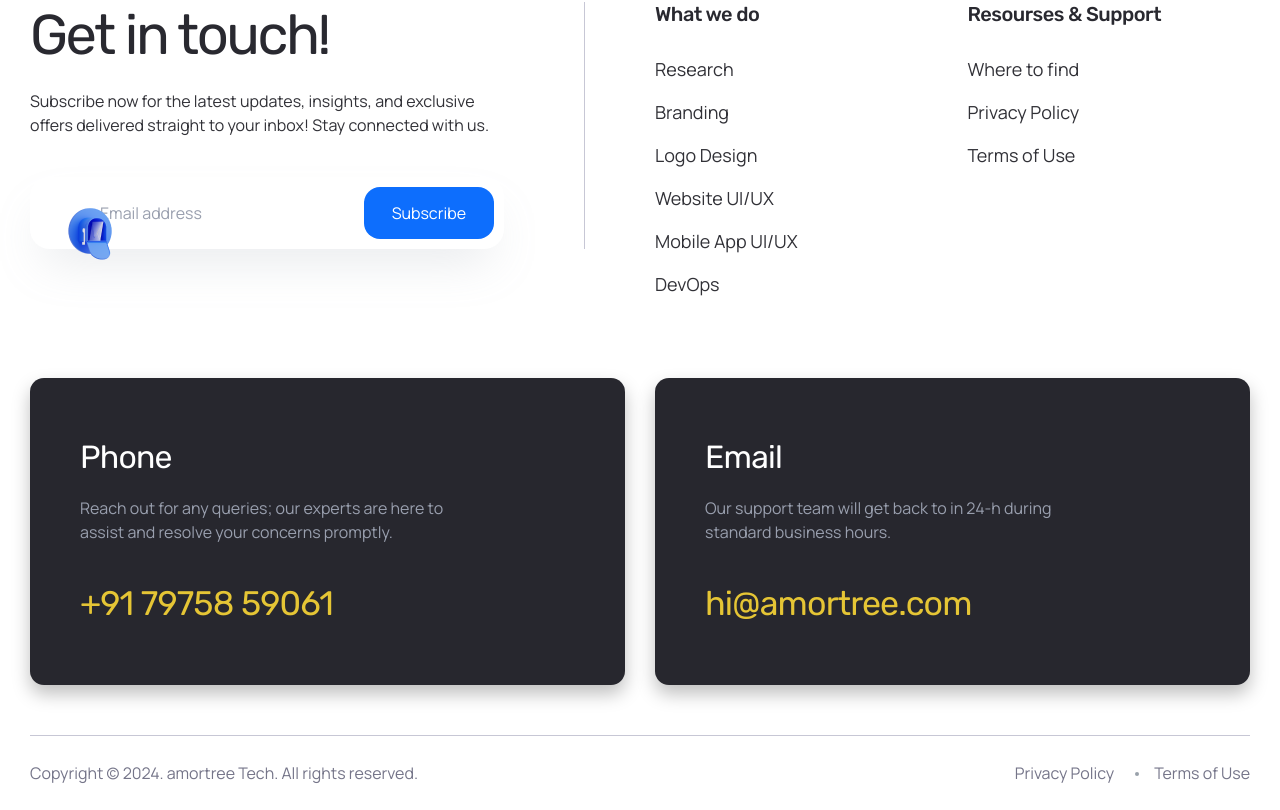
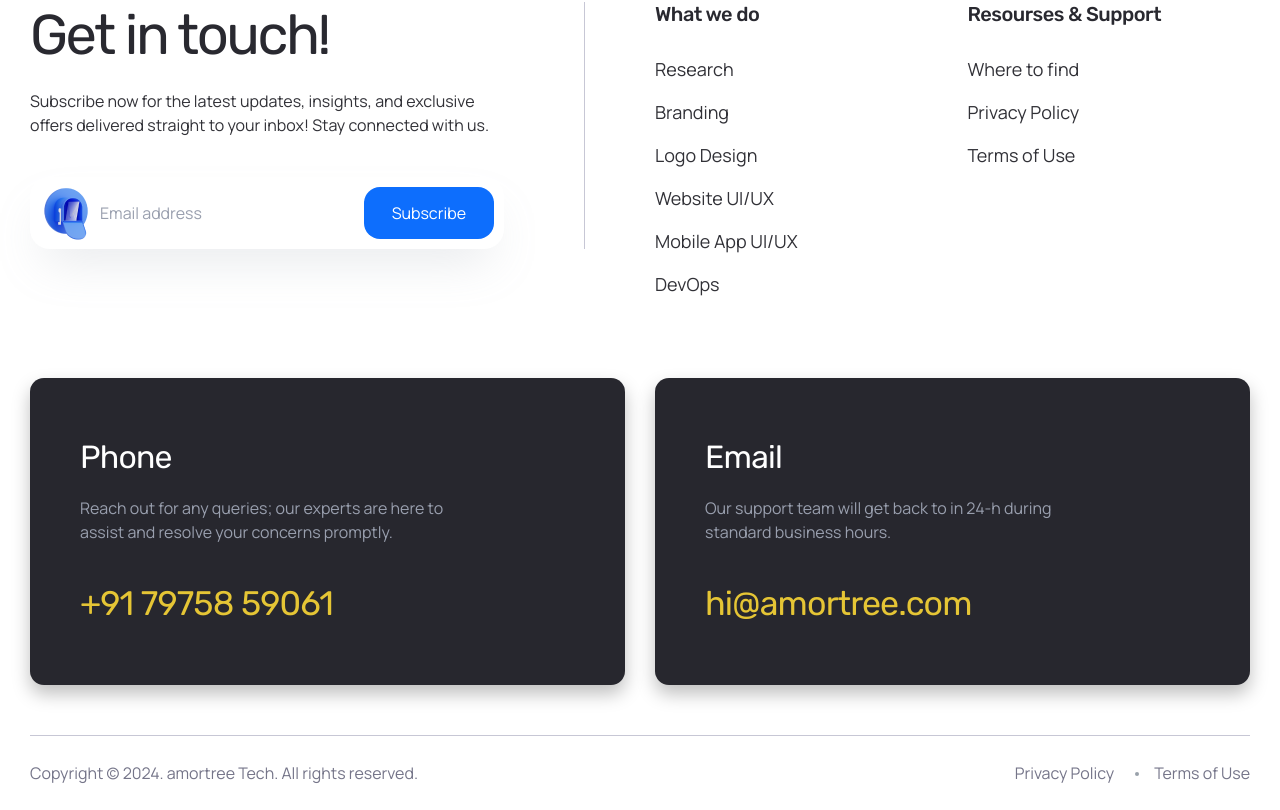
Before and after one commit to att-business-apps/att-landingpage, a Vue app in the folder att-website/: page / in a window 1280 px wide. Shown: the part 4626-5436 px from the top of the page. Built offline with nearby package versions, Linux system fonts and the light colour scheme.

Commit message:
css update

```diff
--- a/att-website/src/assets/sass/base/_form.scss
+++ b/att-website/src/assets/sass/base/_form.scss
@@ -62,8 +62,8 @@ input {
     &:before {
         content: url(../../assets/img/message.png);
         position: absolute;
-        left: 30px;
-        top: 24px;
+        left: 6px;
+        top: 4px;
         z-index: 1;
 
         @media #{$sm-layout} {
```
Also changed, not shown: att-website/src/assets/css/style.css.
